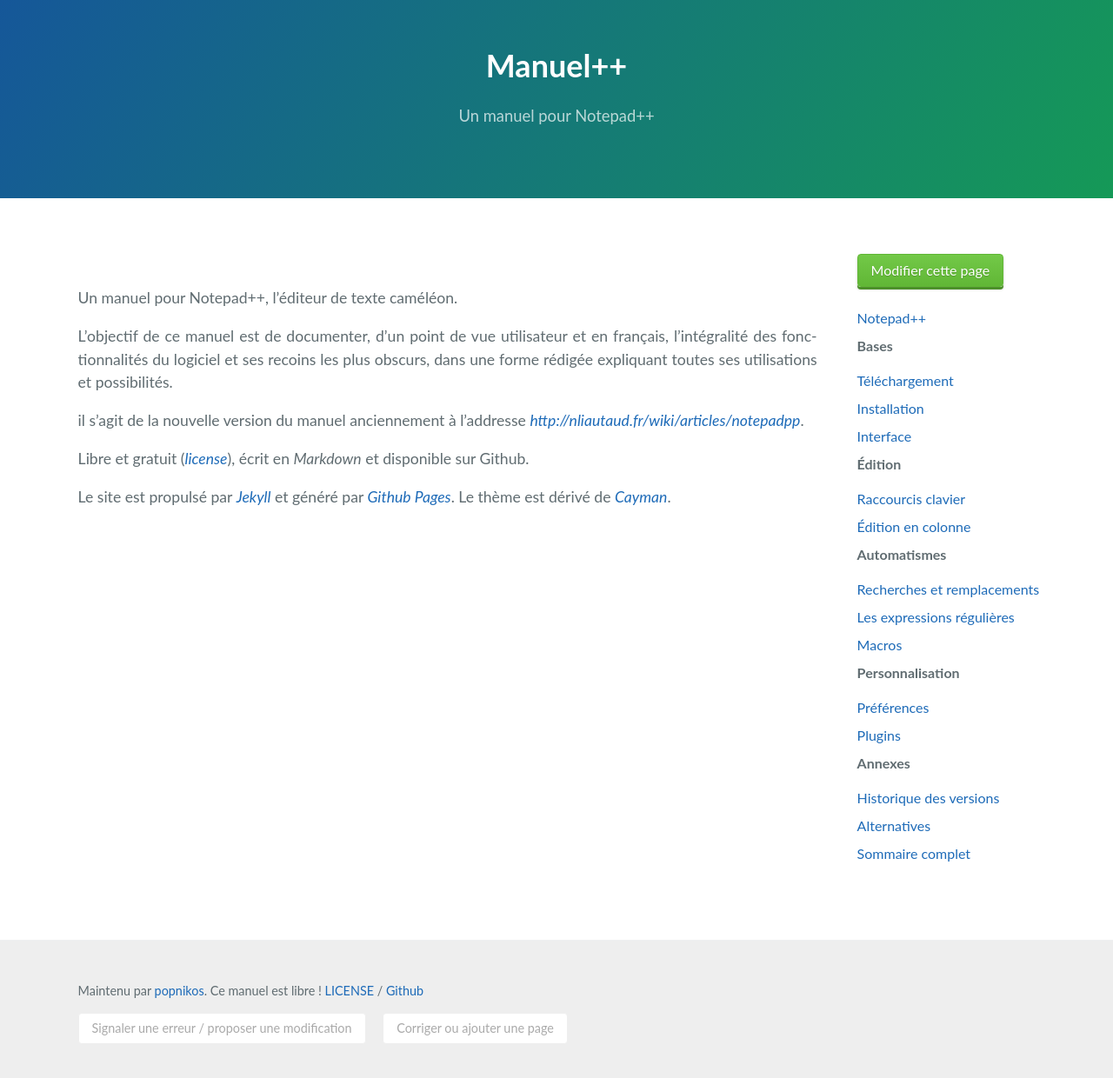
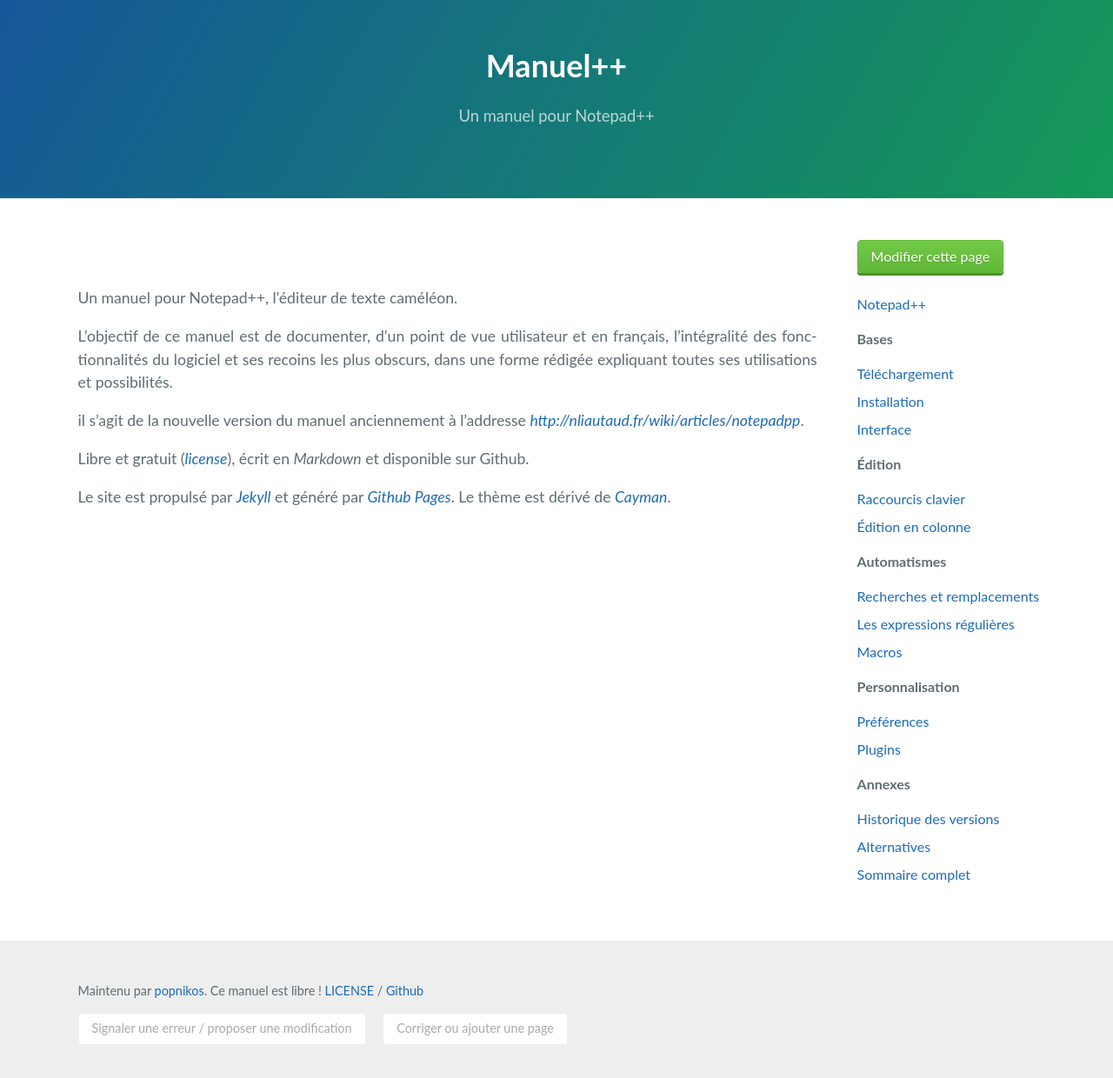
Before and after one commit to popnikos/nppmanuel, a Jekyll site: the page built from README.md, in a window 1280 px wide and 1283 px high. Shown: the top 1240 px of the window at 87% size. Built offline with Jekyll 4.4.1, drawn with Linux system fonts in a browser that asks for light colours; our own code applies the rules of GitHub Pages for plain Markdown files.

```diff
--- a/_theme/_sass/mpp-main.scss
+++ b/_theme/_sass/mpp-main.scss
@@ -105,6 +105,9 @@ body {
           &:before {
             font-size: .9em;
             margin-right: 1em;
+          }
+          p {
+            margin: 1em 0;
           }
           ol > li {
             position: relative;
```
Also changed, not shown: _pages/installation.md (+1 -1 lines).
